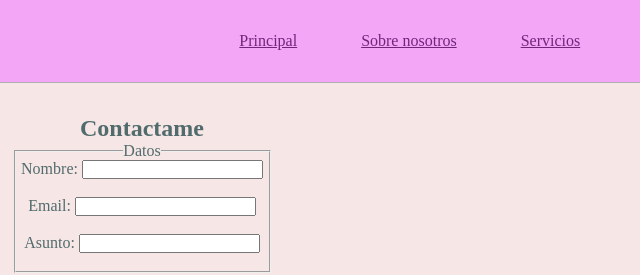
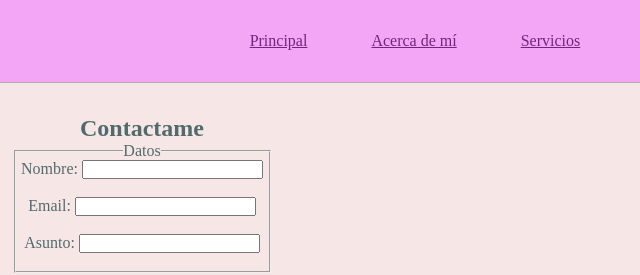
Before and after one commit to Lute86/tpocodo, a plain HTML site: page paginas/contacto.html in a window 1280 px wide. Shown: the top 275 px of the page, 498-1138 px from the left. Drawn offline with Linux system fonts and the light colour scheme.

Commit message:
Reemplazo sobre nosotros por acerca de mi en nav

```diff
--- a/paginas/contacto.html
+++ b/paginas/contacto.html
@@ -16,7 +16,7 @@
     <!--Links-->
     <ul class="lista-nav">
       <li><a class="lista-link" href="./index.html">Principal</a></li>
-      <li><a class="lista-link" href="./sobre.html">Sobre nosotros</a></li>
+      <li><a class="lista-link" href="./sobre.html">Acerca de mí</a></li>
       <li><a class="lista-link" href="./servicios.html">Servicios</a></li>
       <li><a class="lista-link" href="./contacto.html">Contacto</a></li>
     </ul>
```
Also changed, not shown: paginas/servicios.html (+1 -1 lines), paginas/sobre.html (+1 -1 lines).
